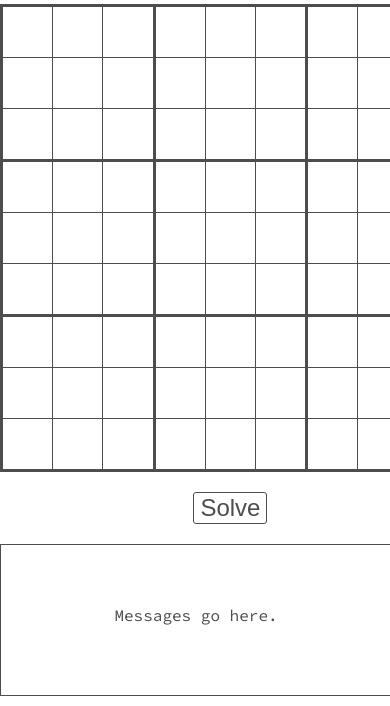
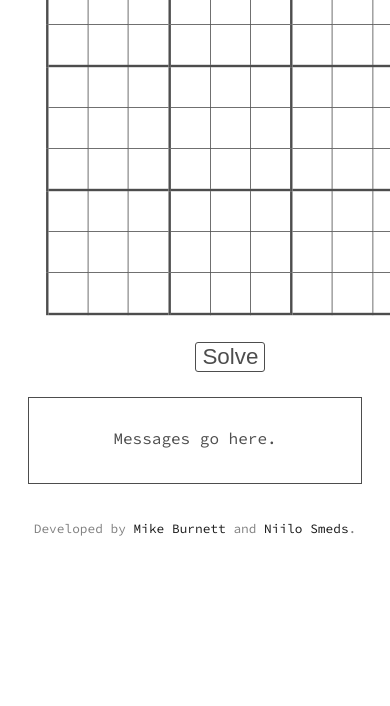
Before and after one commit to brekt/sudoku, a plain HTML site: page index.html in a window 390 px wide. Shown: the part 156-862 px from the top of the page. Drawn offline with Linux system fonts and the light colour scheme.

Commit message:
adjusted opening header animation. added media query for very narrow vw. added basic credits at footer.

```diff
--- a/index.html
+++ b/index.html
@@ -1,7 +1,7 @@
 <!DOCTYPE html>
 <head>
   <title>Sudoku Solver</title>
-  <link href='https://fonts.googleapis.com/css?family=Source+Code+Pro:200,400' rel='stylesheet' type='text/css'>
+  <link href='https://fonts.googleapis.com/css?family=Source+Code+Pro:400' rel='stylesheet' type='text/css'>
   <link rel="stylesheet" type="text/css" href="style.css">
 </head>
 <body>
@@ -22,6 +22,9 @@
       </div>
     </div>
   </div>
+  <footer>
+    <p>Developed by <a href="https://github.com/mikeatgl">Mike Burnett</a> and <a href="https://github.com/nsmeds">Niilo Smeds</a>.</p>
+  </footer>
 </body>
 <script src="interface.js"></script>
 <script src="wiring.js"></script>
--- a/style.css
+++ b/style.css
@@ -14,6 +14,27 @@ body {
   flex-wrap: wrap;
   justify-content: space-around;
 }
+
+footer {
+  display: flex;
+  justify-content: space-around;
+  font-size: 0.9em;
+  font-weight: 400;
+  color: hsl(0,0%,50%);
+  margin-top: 2em;
+}
+
+footer a,
+footer a:visited {
+  text-decoration: none;
+  font-weight: 400;
+  color: hsl(0,0%,10%);
+}
+
+footer a:hover {
+  color: hsl(0,0%,50%);
+}
+
 
 /**** Nav Styles & Keyframe Animation ****/
 
@@ -44,8 +65,8 @@ nav h1 {
 
 @keyframes slideElemLeft {
   0% {
-    opacity: 0;
-    transform: translate(2em);
+/*    opacity: 0;*/
+    transform: translate(2.1em);
   }
   100% {
     transform: translate(0);
@@ -54,8 +75,8 @@ nav h1 {
 
 @keyframes slideElemRight {
   0% {
-    opacity: 0;
-    transform: translate(-2em);
+/*    opacity: 0;*/
+    transform: translate(-2.1em);
   }
   100% {
     transform: translate(0);
@@ -96,13 +117,13 @@ tr:nth-of-type(9) {
   border-bottom: 3px solid hsl(0,0%,30%);
 }
 
+/**** Button and Message Styles ****/
+
 #solve-button {
   text-align: center;
   width: 100px;
   margin: 20px auto 20px auto;
 }
-
-/**** Button and Message Styles ****/
 
 button {
   font-size: 1.5em;
@@ -165,3 +186,41 @@ button:focus {
     width: 0.8em;
   }
 }
+
+/***** Media Queries *****/
+
+@media screen and (max-width:480px) {
+
+  nav h1 {
+    max-width: 90vw;
+    margin: 20px auto -0.5em auto;
+    font-size: 2.5em;
+  }
+  table {
+    transform:scale(0.8,0.8);
+  }
+
+  #solve-button {
+    margin-top: -20px;
+    margin-bottom: 25px;
+  }
+
+  button {
+    font-size: 1.4em;
+  }
+
+  #message {
+    display: flex;
+    justify-content: center;
+    width: 85vw;
+    height: 55px;
+    margin: 0px auto 10px auto;
+    padding-top: 30px;
+    border: 1px solid hsl(0,0%,30%);
+  }
+
+  footer {
+    margin-top: 1em;
+    font-size: 0.8em;
+  }
+}
--- a/sudoku.js
+++ b/sudoku.js
@@ -7,9 +7,9 @@ function solve() {
   //  var inputString = '...28.94.1.4...7......156.....8..57.4.......8.68..9.....196......5...8.3.43.28...';
   //  var inputString = '8..6..9.5.............2.31...7318.6.24.....73...........279.1..5...8..36..3......';
   //  var inputString = '.......214..6..................129..7.6..........3....51.....3....8.76...2.......';
-  //  var inputString = '010020300002003040050000006004700050000600008070098000300004090000800104006000000';
+//    var inputString = '010020300002003040050000006004700050000600008070098000300004090000800104006000000';
   //  var inputString = '010020300002003040050000006004700050000100008070068000300004090000800104006000000';
-  //  var inputString = '......1.29...5..........8...6..7..4...1.........3..........146.32.....5....8.....';
+//    var inputString = '......1.29...5..........8...6..7..4...1.........3..........146.32.....5....8.....';
   var inputString = '000000000000000000000000000000000000000000000000000000000000000000000000000000000';
 
   var masterArray = new Uint8Array(81);
```
Also changed, not shown: 1 other file.
